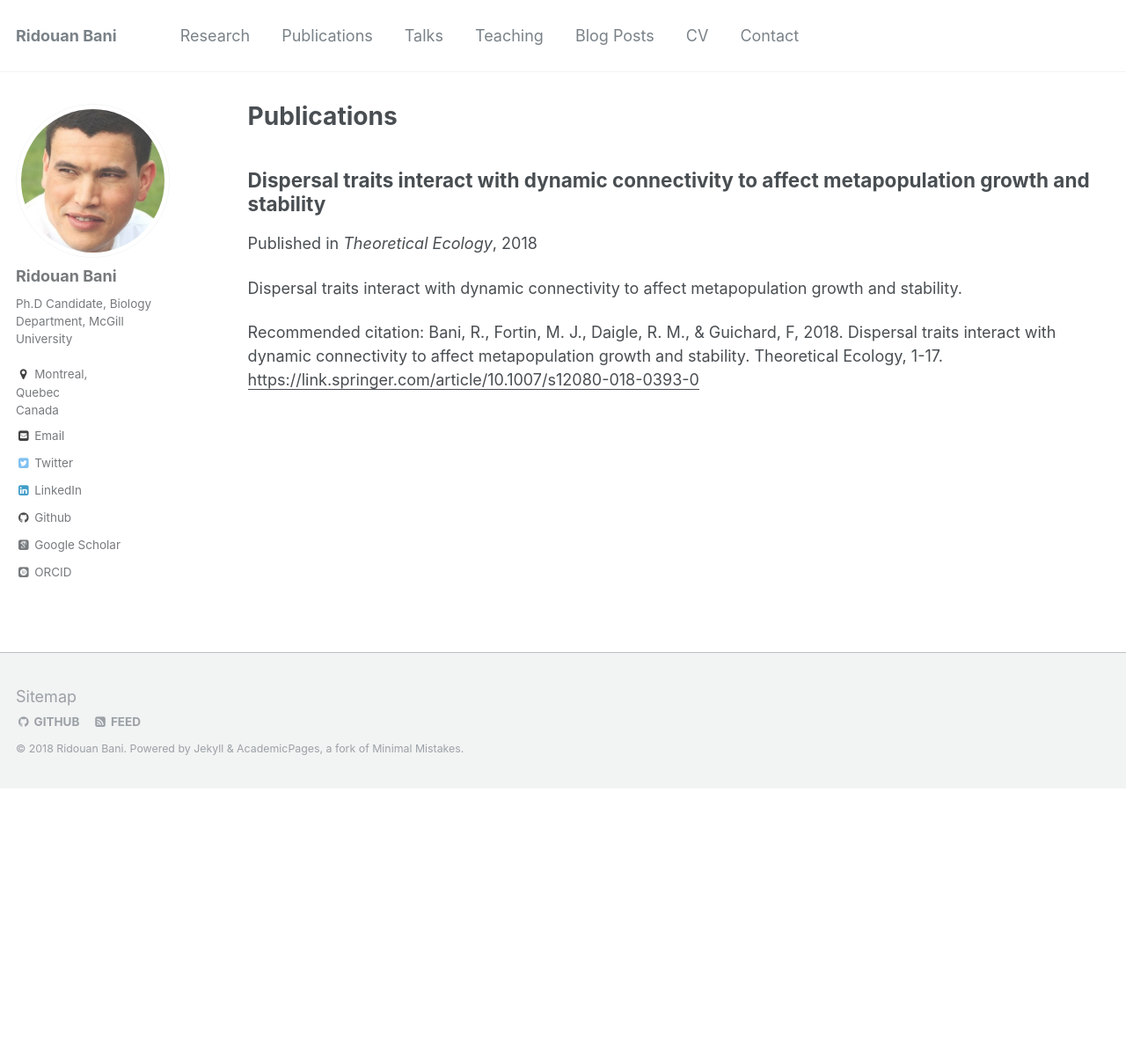
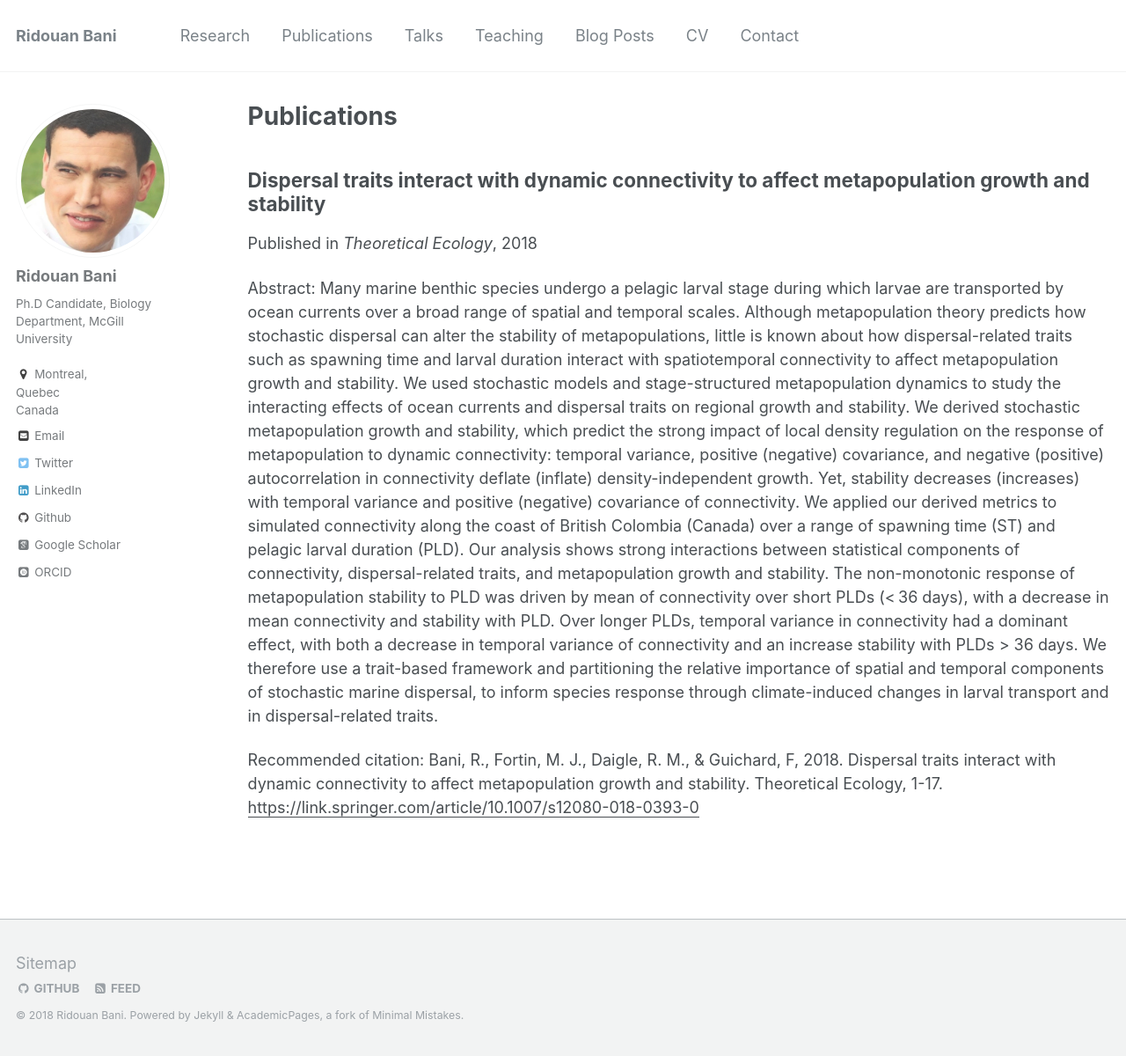
Before and after one commit to RidouanBani/RidouanBani.github.io, a Jekyll site: the page built from _pages/publications.md, in a window 1280 px wide and 1200 px high. Shown: the whole window at 88% size. Built offline with Jekyll 4.4.1, drawn with Linux system fonts in a browser that asks for light colours; some web fonts are replaced; a file with an impossible date is left out; part of the change alters nothing that is shown.

```diff
--- a/_publications/01-R_Bani_2018.md
+++ b/_publications/01-R_Bani_2018.md
@@ -2,7 +2,6 @@
 title: "Dispersal traits interact with dynamic connectivity to affect metapopulation growth and stability"
 collection: publications
 permalink: /publication/2018/01-R_Bani_2018
-excerpt: 'Dispersal traits interact with dynamic connectivity to affect metapopulation growth and stability. '
 date: 2018/09
 venue: 'Theoretical Ecology'
 paperurl: 'https://link.springer.com/article/10.1007/s12080-018-0393-0'
```
